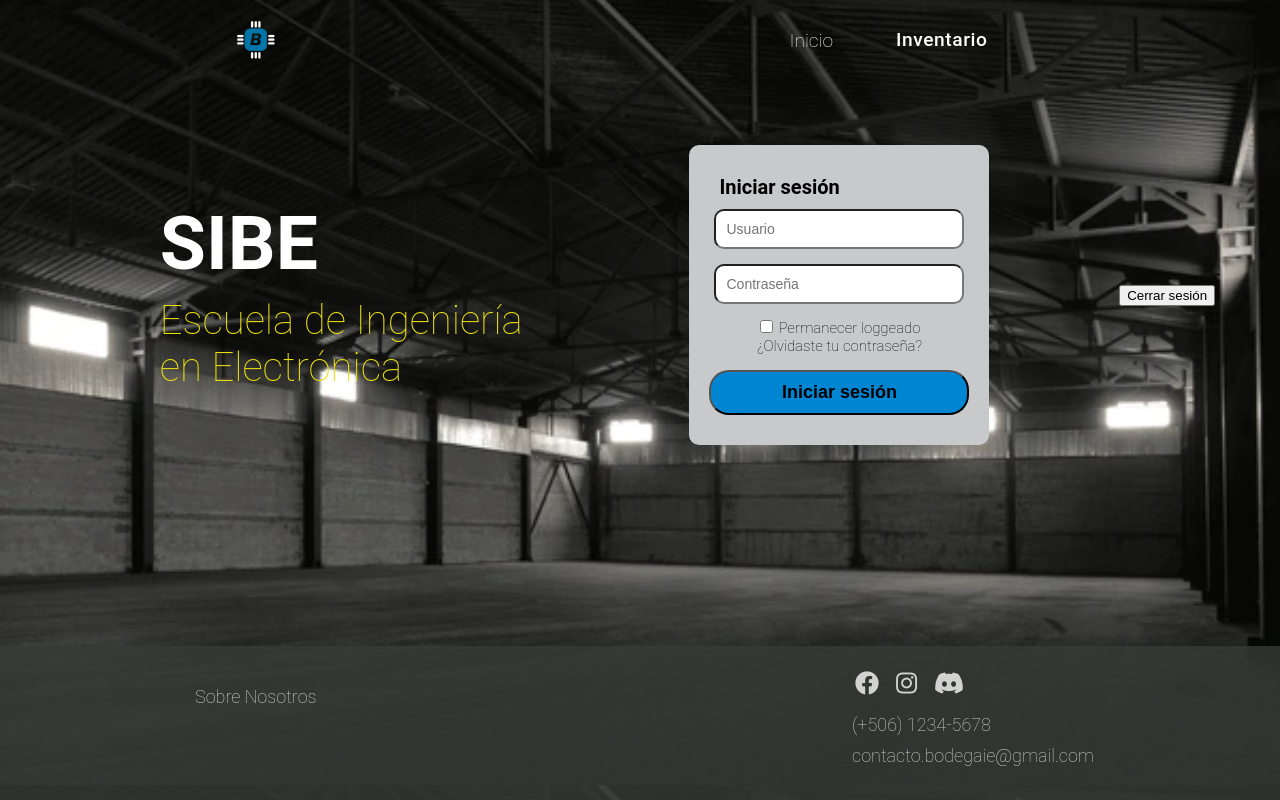
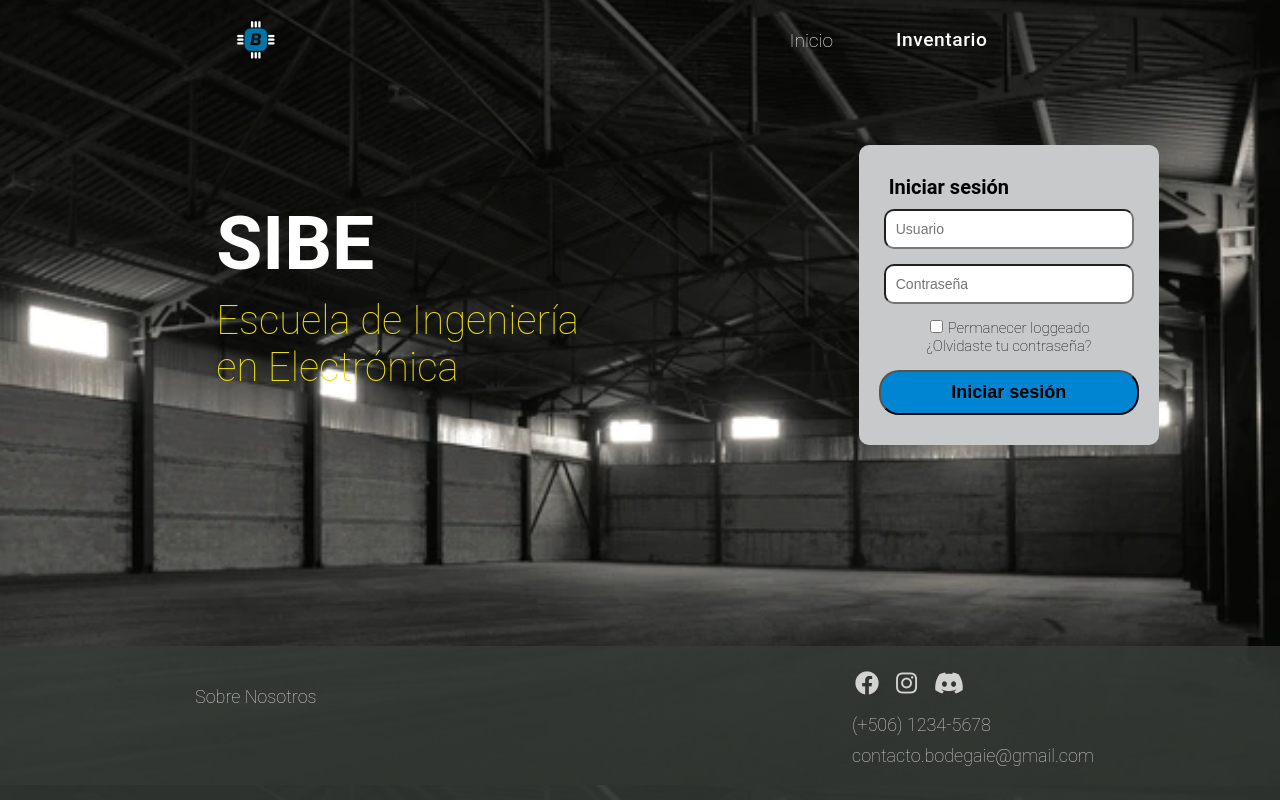
Before and after one commit to BODEGA-TEC/BODEGA_FRONTEND, a React (Create React App) app in the folder react-website-bodega/: page / in a window 1280 px wide. Built offline with nearby package versions, Linux system fonts and the light colour scheme.

Commit message:
logout deleted and moved to Navbar component

```diff
--- a/react-website-bodega/src/pages/Home.js
+++ b/react-website-bodega/src/pages/Home.js
@@ -3,16 +3,7 @@ import Footer from "../components/Footer/Footer";
 import Text from "../components/Text/Text";
 import Login from "../components/Login/Login";
 import { useNavigate } from "react-router-dom";
-import useLogout from "../hooks/useLogout";
-
 const Home = () => {
-  const navigate = useNavigate();
-  const logout = useLogout();
-
-  const signOut = async () => {
-    await logout();
-    navigate("/linkpage");
-  };
 
   return (
     <>
@@ -32,9 +23,6 @@ const Home = () => {
           />
         </div>
         <Login />
-        <div className="flexGrow">
-          <button onClick={signOut}>Cerrar sesión</button>
-        </div>
       </div>
       <div style={{ position: "fixed", bottom: "0", width: "100%" }}>
         <Footer />
```
